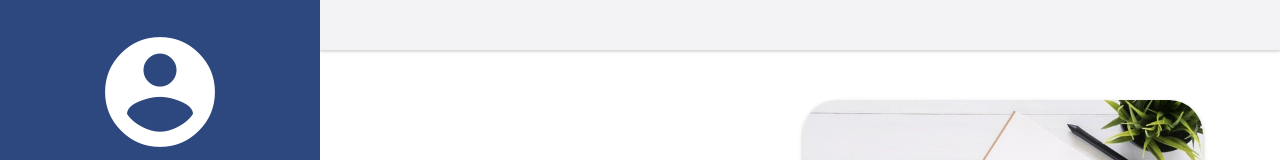
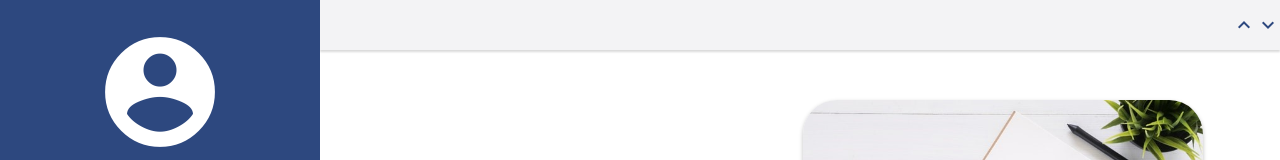
Before and after one commit to dimonval16/your_notes_app, a React (Create React App) app in the folder react_task_manager/: page / in a window 1280 px wide. Shown: the top 160 px of the page. Built offline with nearby package versions, Linux system fonts and the light colour scheme.

Commit message:
hide visible for clogan

```diff
--- a/react_task_manager/public/index.html
+++ b/react_task_manager/public/index.html
@@ -10,6 +10,7 @@
       content="Web site created using create-react-app"
     />
     <link rel="stylesheet" href="https://fonts.googleapis.com/icon?family=Material+Icons">
+    <script src="https://ajax.googleapis.com/ajax/libs/jquery/3.4.1/jquery.min.js"></script>
     <link rel="apple-touch-icon" href="%PUBLIC_URL%/logo192.png" />
     <!--
       manifest.json provides metadata used when your web app is installed on a
--- a/react_task_manager/src/App.css
+++ b/react_task_manager/src/App.css
@@ -10,5 +10,11 @@ body {
   display: grid;
   grid-template-columns: 1fr 3fr;
   grid-template-rows: 50px 1fr 3fr;
+  min-height: 435px;
   height: 100vh;
 }
+
+.arrowUp,.arrowDown {
+  cursor: pointer;
+  color: #2D487F;
+}
--- a/react_task_manager/src/App.js
+++ b/react_task_manager/src/App.js
@@ -10,10 +10,7 @@ const App = (props) => {
   return (
     <div className="App">
       <Header />
-      <Sidebar
-        user={props.user}
-        categories={props.categories}
-      />
+      <Sidebar user={props.user} categories={props.categories}/>
       <Slogan sloganName={props.user.name}/>
       <MainContent notes={props.notes}/>
     </div>
--- a/react_task_manager/src/components/Header/Header.jsx
+++ b/react_task_manager/src/components/Header/Header.jsx
@@ -1,10 +1,33 @@
 import React from 'react';
 import Header_style from './Header.module.css'
+
+const slideUp = () => {
+    const slogan = document.querySelector('.slogan');
+    slogan.style.position = 'absolute';
+    slogan.style.top = '-500px';
+
+    const appBlock = document.querySelector('.App');
+    appBlock.style.gridTemplateRows = '50px 1fr';
+
+}
+
+const slideDown = () => {
+    const slogan = document.querySelector('.slogan');
+    slogan.style.position = 'static';
+    slogan.style.top = '0';
+
+    const appBlock = document.querySelector('.App');
+    appBlock.style.gridTemplateRows = '50px 1fr 3fr';
+}
 
 const Header = (props) => {
     return(
         <div className={Header_style.wrapper}>
-
+            <div></div>
+            <div className={Header_style.arrows}>
+                <i className={`material-icons arrowUp`} onClick={slideUp}>keyboard_arrow_up</i>
+                <i className={`material-icons arrowDown`} onClick={slideDown}>keyboard_arrow_down</i>
+            </div>
         </div>
     );
 }
--- a/react_task_manager/src/components/Header/Header.module.css
+++ b/react_task_manager/src/components/Header/Header.module.css
@@ -1,4 +1,13 @@
 .wrapper {
     background-color: #F3F3F5;
     box-shadow: 0 2px 2px rgba(0, 0, 0, 0.15);
+    display: flex;
+    justify-content: space-between;
 }
+
+.arrows {
+    display: flex;
+    height: 50px;
+    justify-content: flex-end;
+    align-items: center;
+}
--- a/react_task_manager/src/components/Main_content/Main_content.module.css
+++ b/react_task_manager/src/components/Main_content/Main_content.module.css
@@ -9,7 +9,6 @@
     width: 85%;
     margin: auto;
     margin-top: 50px;
-    min-width: 400px;
     margin-bottom: 50px;
 }
 
--- a/react_task_manager/src/components/Slogan/Slogan.jsx
+++ b/react_task_manager/src/components/Slogan/Slogan.jsx
@@ -3,14 +3,13 @@ import Slogan_style from './Slogan.module.css';
 
 const Slogan = (props) => {
     return(
-        <div className={Slogan_style.wrapper}>
+        <div className={`${Slogan_style.wrapper} slogan`}>
             <div className={Slogan_style.slogan}>
                 <span>{`Hi, ${props.sloganName}`}</span>
                 <br/>
                 <span>Welcome back to the workspace!</span>
             </div>
-            <div className={Slogan_style.image}>
-            </div>
+            <div className={Slogan_style.image}></div>
         </div>
     );
 }
```
